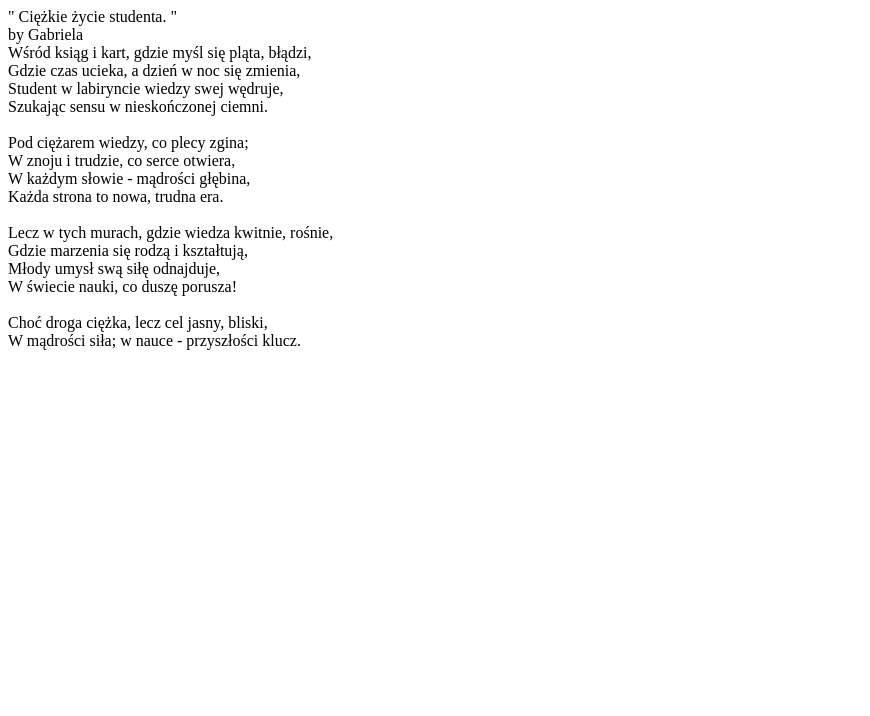
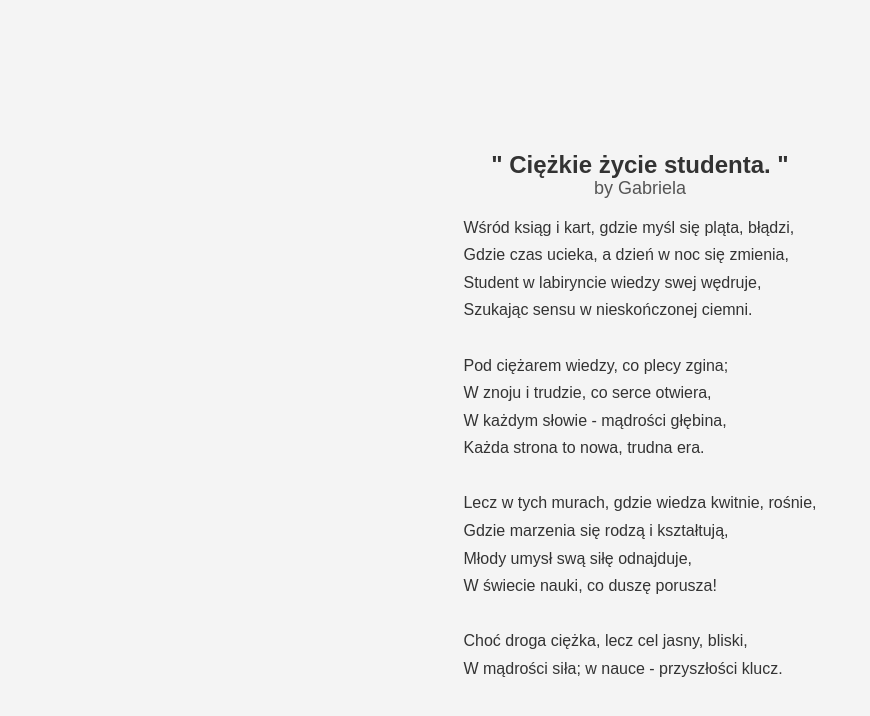
Before and after one commit to SilverStorm2/nauka-gita2, a plain HTML site: page index.html in a window 1280 px wide. Shown: the whole page, without its empty margins (0-870 px from the left). Drawn offline with Linux system fonts and the light colour scheme.

Commit message:
Add Add style for body

```diff
--- a/index.html
+++ b/index.html
@@ -3,6 +3,7 @@
   <head>
     <meta charset="UTF-8" />
     <meta name="viewport" content="width=device-width, initial-scale=1.0" />
+    <link rel="stylesheet" href="style.css">
     <title>Document</title>
   </head>
   <body>
--- /dev/null
+++ b/style.css
@@ -0,0 +1,36 @@
+body {
+    font-family: Arial, sans-serif;
+    background-color: #f4f4f4;
+    color: #333;
+    padding: 20px;
+    line-height: 1.1;
+    display: flex;
+    justify-content: center;
+    align-items: center;
+    height: 100vh;
+    margin: 0;
+}
+.poem-container {
+    display: flex;
+    justify-content: center;
+    align-items: center;
+    height: 100%;
+    width: 100%;
+}
+.poem {
+    text-align: left;
+}
+.title {
+    text-align: center;
+    font-size: 24px;
+    font-weight: bold;
+}
+.author {
+    text-align: center;
+    font-size: 18px;
+    margin-bottom: 20px;
+    color: #555;
+}
+.verse {
+    margin: 10px 0;
+}
```
